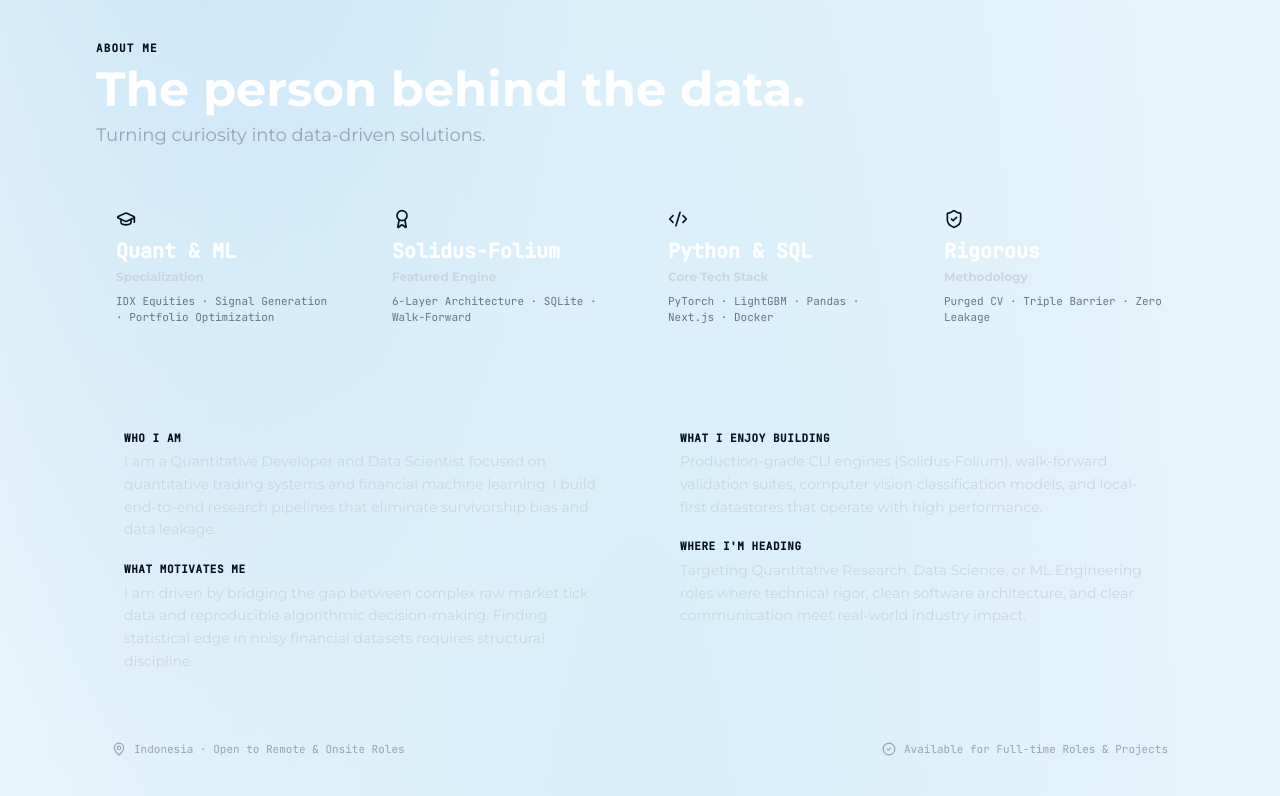
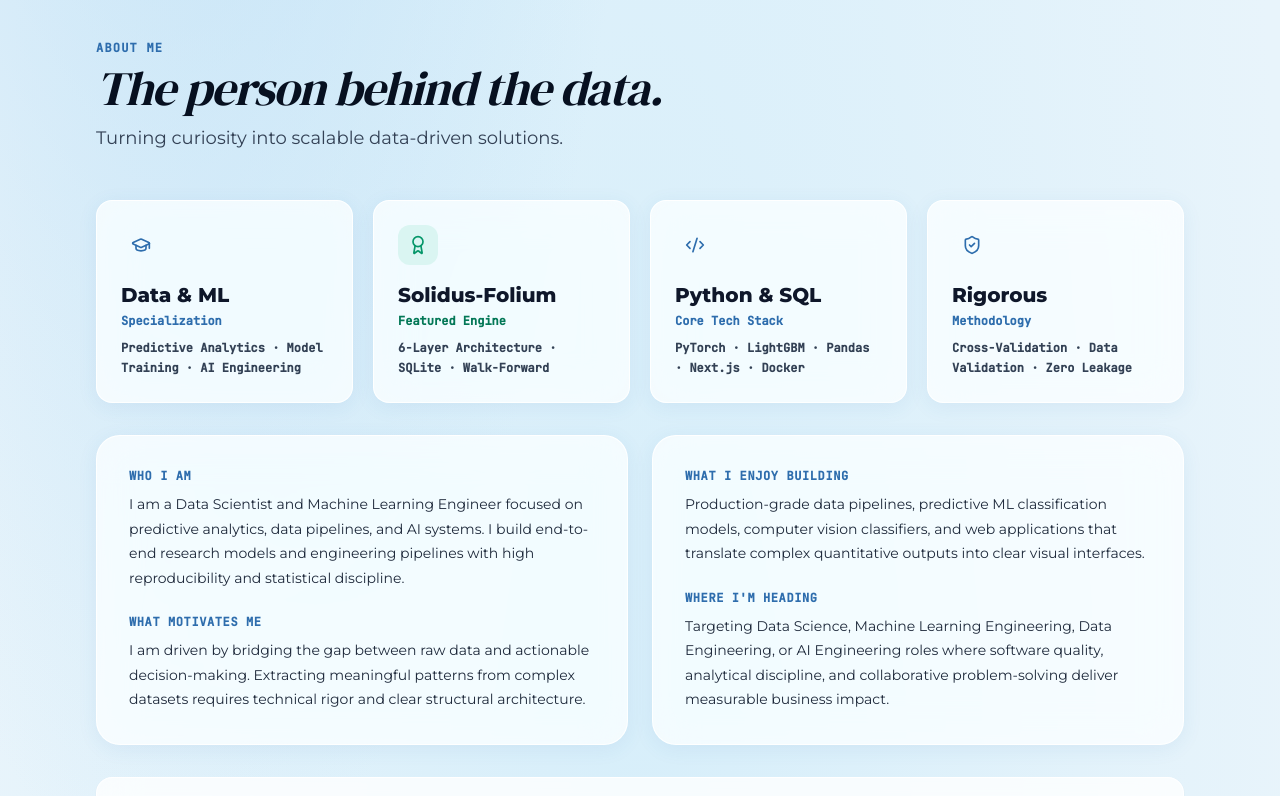
Before and after one commit to Josshua-DSA/Ingenium, a Next.js app: page / in a window 1280 px wide. Shown: the part 1740-2536 px from the top of the page. Built offline with nearby package versions, Linux system fonts and the light colour scheme.

Commit message:
style(about): enhance text contrast and align Section 3 with Arctic Frost spec

```diff
--- a/components/sections/AboutSection.tsx
+++ b/components/sections/AboutSection.tsx
@@ -2,97 +2,110 @@ import { GraduationCap, Award, Code2, ShieldCheck, MapPin, CheckCircle2 } from '
 
 export function AboutSection() {
   return (
-    <section id="about" className="w-full min-h-screen flex items-center justify-center py-24 relative z-10">
+    <section id="about" className="w-full min-h-screen flex items-center justify-center py-24 relative z-10 text-text-primary">
       <div className="max-w-6xl mx-auto px-4 sm:px-6 lg:px-8 w-full">
 
-        <div className="mb-10">
-          <span className="font-mono text-[11px] uppercase tracking-widest text-violet-light block mb-2 font-semibold">
+        {/* Section Header */}
+        <div className="mb-12">
+          <span className="font-mono text-xs uppercase tracking-widest text-arctic-blue block mb-2 font-bold">
             ABOUT ME
           </span>
-          <h2 className="font-display text-3xl sm:text-5xl font-bold text-white">
+          <h2 className="font-accent italic text-3xl sm:text-5xl text-text-primary tracking-tight">
             The person behind the data.
           </h2>
-          <p className="text-slate-400 text-lg mt-2 font-body">
-            Turning curiosity into data-driven solutions.
+          <p className="text-slate-700 text-base sm:text-lg mt-3 font-display max-w-xl font-medium">
+            Turning curiosity into scalable data-driven solutions.
           </p>
         </div>
 
-        {/* Fio-style 4x2 Stat Grid */}
-        <div className="grid grid-cols-2 lg:grid-cols-4 gap-4 mb-14">
-          <div className="glass-card p-5 rounded-2xl">
-            <GraduationCap className="w-5 h-5 text-violet-light mb-2" />
-            <div className="text-xl font-bold text-white font-mono">Quant & ML</div>
-            <div className="text-xs font-semibold text-slate-300 mt-1">Specialization</div>
-            <div className="text-[11px] text-slate-500 mt-2 font-mono">IDX Equities · Signal Generation · Portfolio Optimization</div>
+        {/* 4 Pillar Stat Cards (Apple Light Glass with Dark Contrast Text) */}
+        <div className="grid grid-cols-1 sm:grid-cols-2 lg:grid-cols-4 gap-5 mb-8">
+
+          <div className="backdrop-blur-[20px] backdrop-saturate-[180%] bg-[rgba(255,255,255,0.75)] border border-white/90 border-t-white p-6 rounded-2xl shadow-[0_4px_20px_rgba(46,109,173,0.08)] hover:-translate-y-1 transition-transform duration-300">
+            <div className="w-10 h-10 rounded-xl bg-arctic-blue/10 flex items-center justify-center text-arctic-blue mb-4">
+              <GraduationCap className="w-5 h-5" />
+            </div>
+            <div className="text-xl font-display font-extrabold text-slate-900">Data & ML</div>
+            <div className="text-xs font-mono font-bold text-arctic-blue mt-1">Specialization</div>
+            <div className="text-xs font-mono text-slate-700 mt-2.5 leading-relaxed font-semibold">Predictive Analytics · Model Training · AI Engineering</div>
           </div>
 
-          <div className="glass-card p-5 rounded-2xl">
-            <Award className="w-5 h-5 text-emerald mb-2" />
-            <div className="text-xl font-bold text-white font-mono">Solidus-Folium</div>
-            <div className="text-xs font-semibold text-slate-300 mt-1">Featured Engine</div>
-            <div className="text-[11px] text-slate-500 mt-2 font-mono">6-Layer Architecture · SQLite · Walk-Forward</div>
+          <div className="backdrop-blur-[20px] backdrop-saturate-[180%] bg-[rgba(255,255,255,0.75)] border border-white/90 border-t-white p-6 rounded-2xl shadow-[0_4px_20px_rgba(46,109,173,0.08)] hover:-translate-y-1 transition-transform duration-300">
+            <div className="w-10 h-10 rounded-xl bg-emerald-500/10 flex items-center justify-center text-emerald-600 mb-4">
+              <Award className="w-5 h-5" />
+            </div>
+            <div className="text-xl font-display font-extrabold text-slate-900">Solidus-Folium</div>
+            <div className="text-xs font-mono font-bold text-emerald-700 mt-1">Featured Engine</div>
+            <div className="text-xs font-mono text-slate-700 mt-2.5 leading-relaxed font-semibold">6-Layer Architecture · SQLite · Walk-Forward</div>
           </div>
 
-          <div className="glass-card p-5 rounded-2xl">
-            <Code2 className="w-5 h-5 text-cyan mb-2" />
-            <div className="text-xl font-bold text-white font-mono">Python & SQL</div>
-            <div className="text-xs font-semibold text-slate-300 mt-1">Core Tech Stack</div>
-            <div className="text-[11px] text-slate-500 mt-2 font-mono">PyTorch · LightGBM · Pandas · Next.js · Docker</div>
+          <div className="backdrop-blur-[20px] backdrop-saturate-[180%] bg-[rgba(255,255,255,0.75)] border border-white/90 border-t-white p-6 rounded-2xl shadow-[0_4px_20px_rgba(46,109,173,0.08)] hover:-translate-y-1 transition-transform duration-300">
+            <div className="w-10 h-10 rounded-xl bg-arctic-bright/10 flex items-center justify-center text-arctic-blue mb-4">
+              <Code2 className="w-5 h-5" />
+            </div>
+            <div className="text-xl font-display font-extrabold text-slate-900">Python & SQL</div>
+            <div className="text-xs font-mono font-bold text-arctic-blue mt-1">Core Tech Stack</div>
+            <div className="text-xs font-mono text-slate-700 mt-2.5 leading-relaxed font-semibold">PyTorch · LightGBM · Pandas · Next.js · Docker</div>
           </div>
 
-          <div className="glass-card p-5 rounded-2xl">
-            <ShieldCheck className="w-5 h-5 text-violet-light mb-2" />
-            <div className="text-xl font-bold text-white font-mono">Rigorous</div>
-            <div className="text-xs font-semibold text-slate-300 mt-1">Methodology</div>
-            <div className="text-[11px] text-slate-500 mt-2 font-mono">Purged CV · Triple Barrier · Zero Leakage</div>
+          <div className="backdrop-blur-[20px] backdrop-saturate-[180%] bg-[rgba(255,255,255,0.75)] border border-white/90 border-t-white p-6 rounded-2xl shadow-[0_4px_20px_rgba(46,109,173,0.08)] hover:-translate-y-1 transition-transform duration-300">
+            <div className="w-10 h-10 rounded-xl bg-arctic-blue/10 flex items-center justify-center text-arctic-blue mb-4">
+              <ShieldCheck className="w-5 h-5" />
+            </div>
+            <div className="text-xl font-display font-extrabold text-slate-900">Rigorous</div>
+            <div className="text-xs font-mono font-bold text-arctic-blue mt-1">Methodology</div>
+            <div className="text-xs font-mono text-slate-700 mt-2.5 leading-relaxed font-semibold">Cross-Validation · Data Validation · Zero Leakage</div>
           </div>
+
         </div>
 
-        {/* Fio-style Narrative Q&A Grid */}
-        <div className="grid lg:grid-cols-2 gap-6">
-          <div className="glass-card p-7 rounded-3xl space-y-5">
+        {/* Narrative Q&A Cards (Deep Slate High Contrast Text #0F172A / #334155) */}
+        <div className="grid lg:grid-cols-2 gap-6 mb-8">
+
+          <div className="backdrop-blur-[20px] backdrop-saturate-[180%] bg-[rgba(255,255,255,0.75)] border border-white/90 border-t-white p-8 rounded-3xl space-y-6 shadow-[0_4px_20px_rgba(46,109,173,0.08)]">
             <div>
-              <span className="font-mono text-[11px] uppercase text-violet-light tracking-wider font-semibold block mb-1">WHO I AM</span>
-              <p className="text-slate-300 text-sm leading-relaxed font-body">
-                I am a Quantitative Developer and Data Scientist focused on quantitative trading systems and financial machine learning.
-                I build end-to-end research pipelines that eliminate survivorship bias and data leakage.
+              <span className="font-mono text-xs uppercase text-arctic-blue tracking-wider font-extrabold block mb-2">WHO I AM</span>
+              <p className="text-slate-800 text-sm leading-[1.75] font-display font-medium">
+                I am a Data Scientist and Machine Learning Engineer focused on predictive analytics, data pipelines, and AI systems.
+                I build end-to-end research models and engineering pipelines with high reproducibility and statistical discipline.
               </p>
             </div>
             <div>
-              <span className="font-mono text-[11px] uppercase text-violet-light tracking-wider font-semibold block mb-1">WHAT MOTIVATES ME</span>
-              <p className="text-slate-300 text-sm leading-relaxed font-body">
-                I am driven by bridging the gap between complex raw market tick data and reproducible algorithmic decision-making.
-                Finding statistical edge in noisy financial datasets requires structural discipline.
+              <span className="font-mono text-xs uppercase text-arctic-blue tracking-wider font-extrabold block mb-2">WHAT MOTIVATES ME</span>
+              <p className="text-slate-800 text-sm leading-[1.75] font-display font-medium">
+                I am driven by bridging the gap between raw data and actionable decision-making.
+                Extracting meaningful patterns from complex datasets requires technical rigor and clear structural architecture.
               </p>
             </div>
           </div>
 
-          <div className="glass-card p-7 rounded-3xl space-y-5">
+          <div className="backdrop-blur-[20px] backdrop-saturate-[180%] bg-[rgba(255,255,255,0.75)] border border-white/90 border-t-white p-8 rounded-3xl space-y-6 shadow-[0_4px_20px_rgba(46,109,173,0.08)]">
             <div>
-              <span className="font-mono text-[11px] uppercase text-violet-light tracking-wider font-semibold block mb-1">WHAT I ENJOY BUILDING</span>
-              <p className="text-slate-300 text-sm leading-relaxed font-body">
-                Production-grade CLI engines (Solidus-Folium), walk-forward validation suites, computer vision classification models,
-                and local-first datastores that operate with high performance.
+              <span className="font-mono text-xs uppercase text-arctic-blue tracking-wider font-extrabold block mb-2">WHAT I ENJOY BUILDING</span>
+              <p className="text-slate-800 text-sm leading-[1.75] font-display font-medium">
+                Production-grade data pipelines, predictive ML classification models, computer vision classifiers,
+                and web applications that translate complex quantitative outputs into clear visual interfaces.
               </p>
             </div>
             <div>
-              <span className="font-mono text-[11px] uppercase text-violet-light tracking-wider font-semibold block mb-1">WHERE I&apos;M HEADING</span>
-              <p className="text-slate-300 text-sm leading-relaxed font-body">
-                Targeting Quantitative Research, Data Science, or ML Engineering roles where technical rigor, clean software architecture,
-                and clear communication meet real-world industry impact.
+              <span className="font-mono text-xs uppercase text-arctic-blue tracking-wider font-bold block mb-2">WHERE I&apos;M HEADING</span>
+              <p className="text-slate-800 text-sm leading-[1.75] font-display font-medium">
+                Targeting Data Science, Machine Learning Engineering, Data Engineering, or AI Engineering roles where software quality,
+                analytical discipline, and collaborative problem-solving deliver measurable business impact.
               </p>
             </div>
           </div>
+
         </div>
 
-        {/* Status Bar */}
-        <div className="mt-6 glass-card p-4 rounded-2xl flex flex-wrap items-center justify-between text-[11px] font-mono text-slate-400">
-          <div className="flex items-center space-x-2">
-            <MapPin className="w-3.5 h-3.5 text-violet-light" />
-            <span>Indonesia · Open to Remote & Onsite Roles</span>
+        {/* Bottom Status Bar */}
+        <div className="backdrop-blur-[20px] bg-white/80 border border-white/90 border-t-white p-5 rounded-2xl flex flex-wrap items-center justify-between gap-4 text-xs font-mono text-slate-700 shadow-sm">
+          <div className="flex items-center space-x-2.5">
+            <MapPin className="w-4 h-4 text-arctic-blue" />
+            <span className="font-bold text-slate-900">Indonesia · Open to Remote & Onsite Roles</span>
           </div>
-          <div className="flex items-center space-x-2 text-emerald">
-            <CheckCircle2 className="w-3.5 h-3.5" />
+          <div className="flex items-center space-x-2 text-emerald-800 bg-emerald-50 border border-emerald-300 px-3.5 py-1.5 rounded-full font-bold">
+            <CheckCircle2 className="w-4 h-4 text-emerald-600" />
             <span>Available for Full-time Roles & Projects</span>
           </div>
         </div>
```
